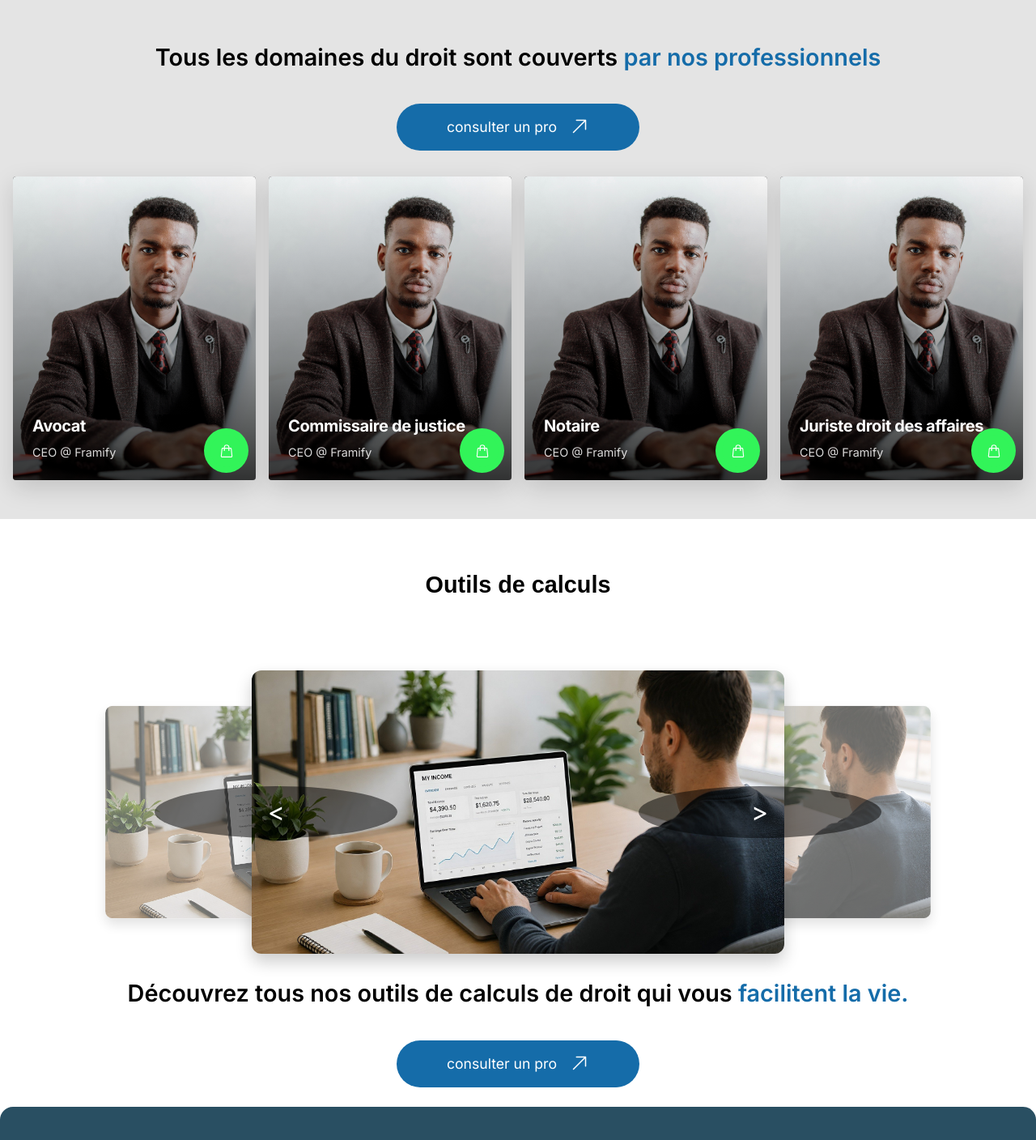
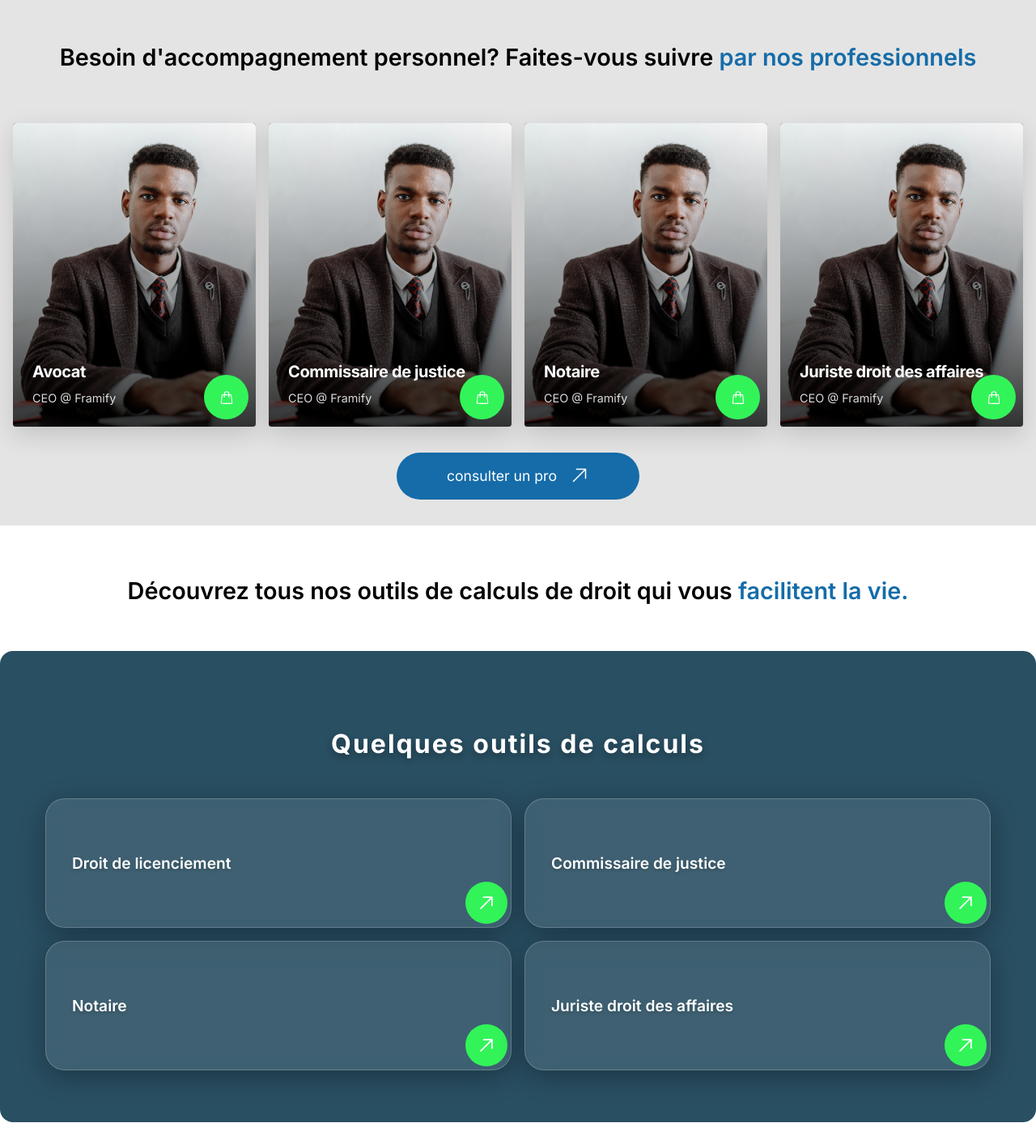
Before and after one commit to consultingadnsas/contratchapneo, a Nuxt app in the folder contratchapneo/: page / in a window 1280 px wide. Shown: the part 3160-4568 px from the top of the page at 81% size. Built offline with nearby package versions, Linux system fonts and the light colour scheme.

Commit message:
work on differents cards

```diff
--- a/contratchapneo/app/components/cards/packCards.vue
+++ b/contratchapneo/app/components/cards/packCards.vue
@@ -11,7 +11,6 @@
         <div class="price-section">
             <div class="price-row">
                 <span class="current-price">{{ price }}</span>
-                <span v-if="discount" class="discount-tag">-{{ discount }}%</span>
                 <span v-if="oldPrice" class="old-price">${{ oldPrice }}</span>
             </div>
             <p class="date-range">{{ dateRange }}</p>
--- a/contratchapneo/app/components/sections/calculToolSection.vue
+++ b/contratchapneo/app/components/sections/calculToolSection.vue
@@ -1,28 +1,6 @@
 <template>
     <section class="main-section">
-        <div class="head">
-            <h3>{{ titleHead }}</h3>
-        </div>
-
         <div class="">
-
-            <div class="carousel-wrapper">
-                <!-- Boutons de navigation (Optionnels mais pratiques) -->
-                <button @click="prev" class="nav-btn prev"> < </button>
-
-                <div class="carousel-container">
-                    <div
-                        v-for="(image, index) in carouselImages"
-                        :key="index"
-                        class="carousel-item"
-                        :class="getItemClass(index)"
-                    >
-                        <img :src="image" alt="Slider image">
-                    </div>
-                </div>
-
-                <button @click="next" class="nav-btn next"> > </button>
-            </div>
 
             <div class=" flex flex-col items-center justify-center gap-2">
                 <h3>
@@ -31,7 +9,6 @@
                         facilitent la vie.
                     </span>
                 </h3>
-                <mainButton label="consulter un pro"/>
             </div>
 
         </div>
@@ -52,6 +29,7 @@
                 </div>
             </div>
         </div>
+        <mainButton label="Outils de calcul"/>
     </section>
 </template>
 
--- a/contratchapneo/app/components/sections/companySolutions.vue
+++ b/contratchapneo/app/components/sections/companySolutions.vue
@@ -71,7 +71,7 @@ export default {
 .main-section h3 {
     text-align: center;
     font-size: 1.6rem;
-    padding: 2rem 1rem 1rem 1rem;
+    padding: 1rem;
     font-weight: 700;
     color: #111827;
 }
--- a/contratchapneo/app/components/sections/proSection.vue
+++ b/contratchapneo/app/components/sections/proSection.vue
@@ -3,10 +3,9 @@
         <div class="wrapper-content">
             <div class="flex flex-col items-center justify-center gap-2">
                 <h3>
-                    Tous les domaines du droit sont couverts
+                    Besoin d'accompagnement personnel? Faites-vous suivre
                     <span>par nos professionnels</span>
                 </h3>
-                <mainButton label="consulter un pro" />
             </div>
 
             <div class="green-dark-section w-full flex justify-center items-center flex-col">
@@ -19,6 +18,8 @@
                     />
                 </div>
             </div>
+
+            <mainButton label="consulter un pro" />
         </div>
     </section>
 </template>
@@ -36,7 +37,7 @@ export default {
             { title: 'Avocat' },
             { title: 'Commissaire de justice' },
             { title: 'Notaire' },
-            { title: 'Juriste droit des affaires' }
+            { title: 'Juriste droit des affaires' },
         ]);
 
         return { legalPro };
```
